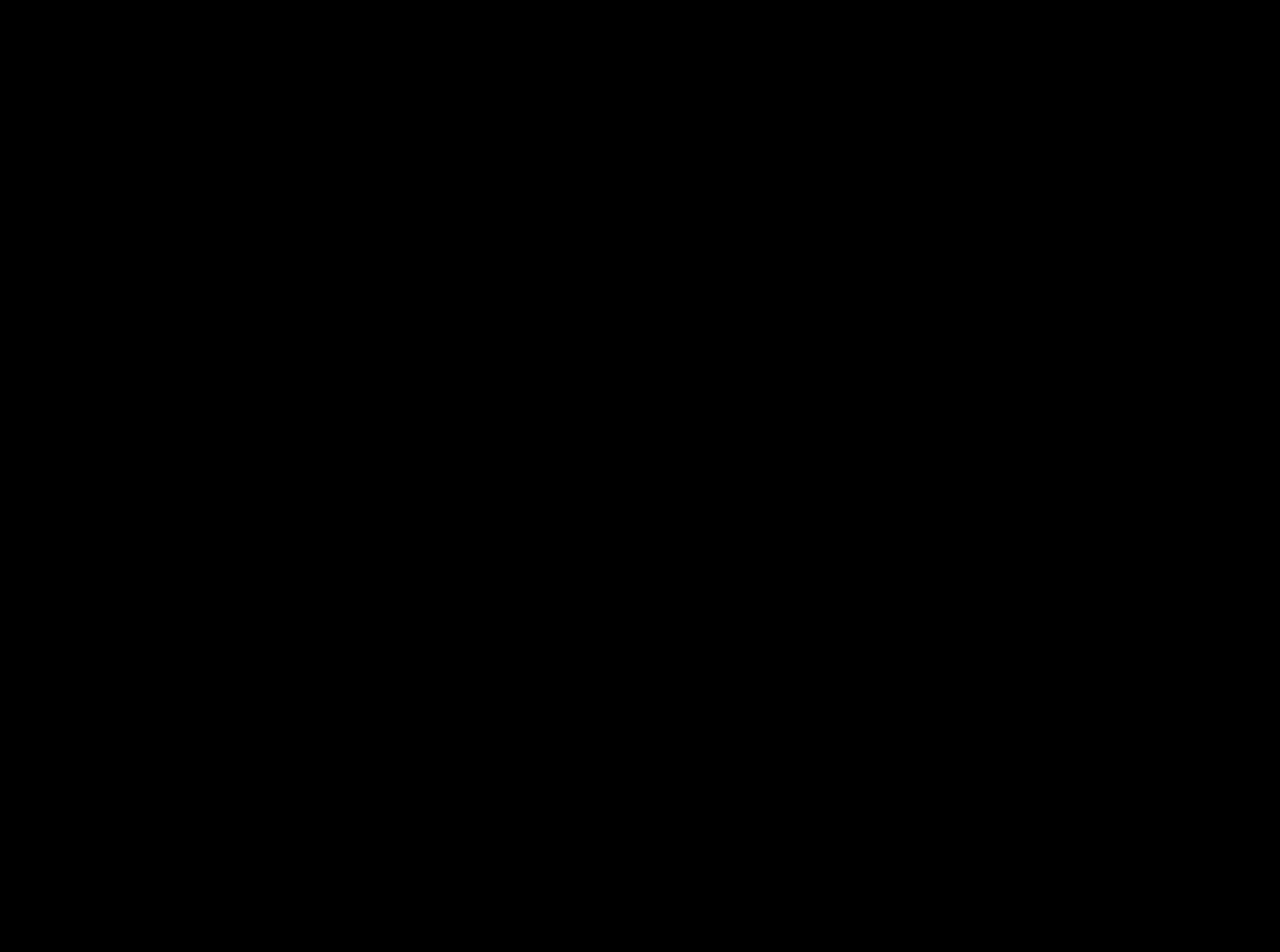
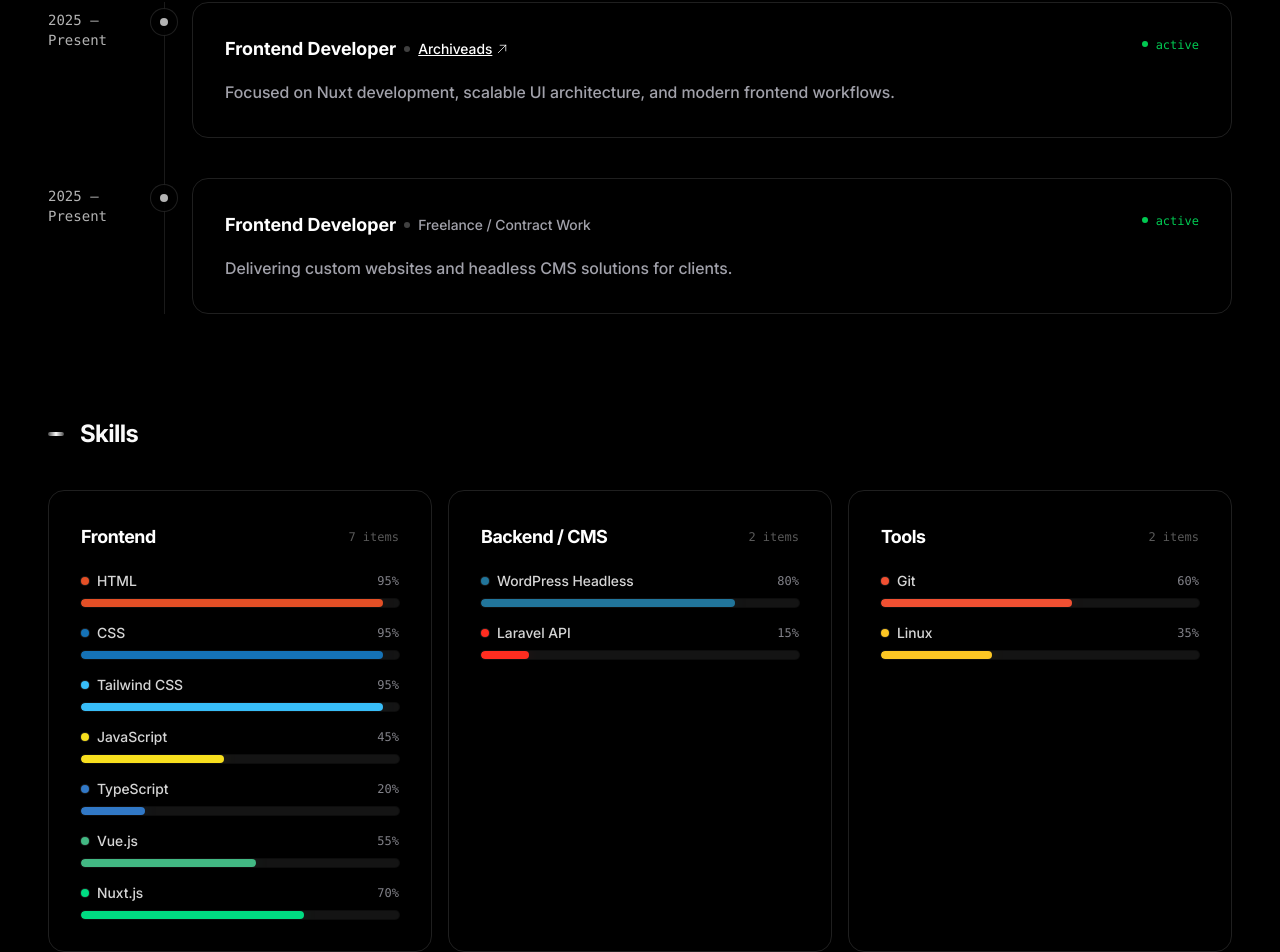
Before and after one commit to kiansolati56/my-website, a Nuxt app: page / in a window 1280 px wide. Shown: the part 1478-2430 px from the top of the page. Before the commit the page ends 1424 px from the top, so only its background shows below. Built offline with nearby package versions, Linux system fonts and the light colour scheme.

Commit message:
added experience, skills section

```diff
--- a/app/pages/index.vue
+++ b/app/pages/index.vue
@@ -48,33 +48,43 @@ const experience = [
         link: "https://archiveads.com",
         period: "2025 — Present",
         description:
-            "Worked on commercial web projects with a focus on Nuxt, responsive layouts, reusable components, and production-ready frontend delivery.",
+            "Focused on Nuxt development, scalable UI architecture, and modern frontend workflows.",
     },
     {
         role: "Frontend Developer",
         company: "Freelance / Contract Work",
         period: "2025 — Present",
         description:
-            "Built and maintained multiple real-world websites and interfaces for business use, including WordPress headless implementations.",
+            "Delivering custom websites and headless CMS solutions for clients.",
     },
 ];
 
 const skillGroups = [
     {
         title: "Frontend",
-        items: ["HTML", "CSS", "Tailwind CSS", "JavaScript", "Vue.js", "Nuxt.js"],
+        items: [
+            { name: "HTML", level: 95, href: "https://developer.mozilla.org/en-US/docs/Web/HTML", color: "#E34F26" },
+            { name: "CSS", level: 95, href: "https://developer.mozilla.org/en-US/docs/Web/CSS", color: "#1572B6" },
+            { name: "Tailwind CSS", level: 95, href: "https://tailwindcss.com", color: "#38BDF8" },
+            { name: "JavaScript", level: 45, href: "https://developer.mozilla.org/en-US/docs/Web/JavaScript", color: "#F7DF1E" },
+            { name: "TypeScript", level: 20, href: "https://www.typescriptlang.org", color: "#3178C6" },
+            { name: "Vue.js", level: 55, href: "https://vuejs.org", color: "#42B883" },
+            { name: "Nuxt.js", level: 70, href: "https://nuxt.com", color: "#00DC82" },
+        ],
     },
     {
         title: "Backend / CMS",
-        items: ["WordPress Headless", "Laravel (Learning)"],
+        items: [
+            { name: "WordPress Headless", level: 80, href: "https://wordpress.org", color: "#21759B" },
+            { name: "Laravel API", level: 15, href: "https://laravel.com", color: "#FF2D20" },
+        ],
     },
     {
         title: "Tools",
-        items: ["Git", "Linux", "Figma"],
-    },
-    {
-        title: "Soft Skills",
-        items: ["Teamwork", "Communication", "Adaptability", "Time Management", "Problem Solving"],
+        items: [
+            { name: "Git", level: 60, href: "https://git-scm.com", color: "#F05032" },
+            { name: "Linux", level: 35, href: "https://kernel.org", color: "#FCC624" },
+        ],
     },
 ];
 
@@ -100,81 +110,6 @@ const projects = [
 ];
 
 const isAvailable = ref(false);
-
-const topFadeWrap = ref<HTMLElement | null>(null);
-const heroLeft = ref<HTMLElement | null>(null);
-const heroVisual = ref<HTMLElement | null>(null);
-const aboutSection = ref<HTMLElement | null>(null);
-
-onMounted(async () => {
-    await nextTick();
-
-    const tl = gsap.timeline({
-        defaults: {
-            ease: "power3.out",
-        },
-    });
-
-    const heroItems = heroLeft.value?.querySelectorAll<HTMLElement>("[data-hero-item]") ?? [];
-
-    tl.fromTo(
-        heroVisual.value,
-        {
-            opacity: 0,
-            y: 14,
-        },
-        {
-            opacity: 1,
-            y: 0,
-            duration: 0.52,
-        }
-    );
-
-    tl.fromTo(
-        heroItems,
-        {
-            opacity: 0,
-            y: 14,
-        },
-        {
-            opacity: 1,
-            y: 0,
-            duration: 0.48,
-            stagger: 0.075,
-        },
-        0.06
-    );
-
-    tl.fromTo(
-        aboutSection.value,
-        {
-            opacity: 0,
-            y: 22,
-        },
-        {
-            opacity: 1,
-            y: 0,
-            duration: 0.62,
-        },
-        1.18
-    );
-
-    tl.fromTo(
-        topFadeWrap.value,
-        {
-            opacity: 0,
-            y: -22,
-            scaleY: 0.94,
-        },
-        {
-            opacity: 1,
-            y: 0,
-            scaleY: 1,
-            duration: 0.72,
-        },
-        1.68
-    );
-});
 </script>
 
 <template>
@@ -238,28 +173,25 @@ onMounted(async () => {
 
     <main class="pt-14 pb-30">
         <section class="relative border-b border-white/12 pb-14 overflow-hidden">
-            <div ref="topFadeWrap"
-                class="pointer-events-none absolute w-full -top-px -z-10 opacity-0 -translate-y-6">
+            <div class="pointer-events-none absolute w-full -top-px -z-10">
                 <AppTopFade />
             </div>
 
             <div
                 class="pt-12 sm:pt-20 container flex flex-col lg:flex-row items-center lg:justify-between gap-6 sm:gap-12">
                 <div ref="heroLeft" class="space-y-3 sm:space-y-6 flex flex-col items-center lg:items-start">
-                    <h1 data-hero-item
-                        class="opacity-0 translate-y-4 text-3xl font-bold tracking-tight sm:text-5xl md:text-6xl">
+                    <h1 class=" text-3xl font-bold tracking-tight sm:text-5xl md:text-6xl">
                         <span class="bg-linear-to-r from-foreground to-foreground/60 bg-clip-text text-transparent">
                             Kian Farrokhzad
                         </span>
                     </h1>
 
-                    <p data-hero-item
-                        class="opacity-0 translate-y-4 text-lg font-medium text-muted-foreground md:text-2xl">
+                    <p class=" text-lg font-medium text-muted-foreground md:text-2xl">
                         Mid-level Frontend Developer
                     </p>
 
-                    <div data-hero-item
-                        class="opacity-0 translate-y-4 flex flex-wrap items-center gap-2 sm:gap-4 font-light font-mono text-sm text-muted-foreground">
+                    <div
+                        class=" flex flex-wrap items-center gap-2 sm:gap-4 font-light font-mono text-sm text-muted-foreground">
                         <a href="https://nuxt.com" target="_blank" rel="noreferrer"
                             class="text-[#00dc82] hover:text-foreground">
                             Nuxt
@@ -283,8 +215,8 @@ onMounted(async () => {
                         <p>Open Source</p>
                     </div>
 
-                    <div data-hero-item
-                        class="opacity-0 translate-y-4 flex flex-col sm:flex-row items-center gap-2 sm:gap-4 font-light font-mono text-xs sm:text-sm text-muted-foreground -ml-0.75">
+                    <div
+                        class=" flex flex-col sm:flex-row items-center gap-2 sm:gap-4 font-light font-mono text-xs sm:text-sm text-muted-foreground -ml-0.75">
                         <div class="flex items-center gap-1.5">
                             <svg xmlns="http://www.w3.org/2000/svg" fill="none" viewBox="0 0 24 24" stroke-width="1.5"
                                 stroke="currentColor" class="size-4 mb-0.75">
@@ -309,8 +241,8 @@ onMounted(async () => {
                         </a>
                     </div>
 
-                    <div data-hero-item
-                        class="opacity-0 translate-y-4 flex items-center gap-1.5 sm:gap-4 font-light font-mono text-[10px] sm:text-sm text-muted-foreground mt-4 sm:mt-0">
+                    <div
+                        class=" flex items-center gap-1.5 sm:gap-4 font-light font-mono text-[10px] sm:text-sm text-muted-foreground mt-4 sm:mt-0">
                         <p>
                             <span class="text-white">1+</span> Years Experience
                         </p>
@@ -326,7 +258,7 @@ onMounted(async () => {
                         <p>Open Source Lover</p>
                     </div>
 
-                    <div data-hero-item class="opacity-0 translate-y-4 flex items-center gap-2 sm:gap-4">
+                    <div class=" flex items-center gap-2 sm:gap-4">
                         <button
                             class="h-10 px-4 rounded-lg bg-white/90 hover:bg-white text-black center gap-2 text-sm font-light">
                             <svg xmlns="http://www.w3.org/2000/svg" fill="none" viewBox="0 0 24 24" stroke-width="1.5"
@@ -348,8 +280,7 @@ onMounted(async () => {
                         </a>
                     </div>
 
-                    <div data-hero-item
-                        class="opacity-0 translate-y-4 flex items-center gap-2 sm:gap-4 text-muted-foreground">
+                    <div class=" flex items-center gap-2 sm:gap-4 text-muted-foreground">
                         <a href="https://github.com/kiansolati56" target="_blank" rel="noreferrer"
                             class="size-8 sm:size-auto rounded-lg hover:bg-white/10 sm:hover:bg-transparent center hover:text-foreground text-sm flex items-center gap-0 sm:gap-2 group">
                             <svg xmlns="http://www.w3.org/2000/svg" width="24" height="24" viewBox="0 0 24 24"
@@ -402,8 +333,7 @@ onMounted(async () => {
                     </div>
                 </div>
 
-                <div ref="heroVisual"
-                    class="order-first lg:order-last flex flex-col items-center gap-y-4 opacity-0 translate-y-4">
+                <div class="order-first lg:order-last flex flex-col items-center gap-y-4 ">
                     <div
                         class="size-40 sm:size-60 md:size-80 relative p-1 sm:p-1.5 border-2 border-white/20 overflow-hidden rounded-full">
                         <nuxt-img class="size-full object-cover rounded-full" src="/images/profile.jpg"
@@ -426,8 +356,7 @@ onMounted(async () => {
             </div>
         </section>
 
-        <section ref="aboutSection" id="about"
-            class="mt-13 md:mt-26 container scroll-mt-24 opacity-0 translate-y-6">
+        <section id="about" class="mt-13 md:mt-26 container scroll-mt-24">
             <div class="flex items-center gap-4">
                 <div class="h-1 w-4 rounded-full bg-linear-to-r from-foreground/30 via-foreground to-foreground/30">
                 </div>
@@ -464,7 +393,7 @@ onMounted(async () => {
             <div class="mt-4 md:mt-8 grid gap-4 sm:grid-cols-2 xl:grid-cols-3">
                 <div v-for="item in services" :key="item.title"
                     class="rounded-lg border border-white/12 p-6 md:p-8 hover:border-white/30 hover:bg-white/8">
-                    <h3 class="sm:text-lg md:text-xl text-foreground flex items-center gap-2">
+                    <h3 class="xl:text-xl text-foreground flex items-center gap-2">
                         <div>
                             $<span class="text-green-500">_</span>
                         </div>
@@ -476,7 +405,7 @@ onMounted(async () => {
             </div>
         </section>
 
-        <section id="experience" class="mt-13 md:mt-26 container scroll-mt-24 hidden">
+        <section id="experience" class="mt-13 md:mt-26 container scroll-mt-24">
             <div class="flex items-center gap-4">
                 <div class="h-1 w-4 rounded-full bg-linear-to-r from-foreground/30 via-foreground to-foreground/30">
                 </div>
@@ -491,11 +420,11 @@ onMounted(async () => {
                         class="relative grid gap-4 pb-10 last:pb-0 md:grid-cols-[96px_1fr] md:gap-12">
                         <div class="relative pl-10 md:pl-0">
                             <div
-                                class="absolute left-0 top-1.5 size-7 rounded-full border border-white/12 bg-background/90 backdrop flex items-center justify-center md:left-25.5">
+                                class="absolute left-0.5 sm:left-0 lg:top-1.5 size-7 rounded-full border border-white/12 bg-background/90 backdrop flex items-center justify-center md:left-25.5">
                                 <div class="size-2 rounded-full bg-white/70"></div>
                             </div>
 
-                            <div class="md:pt-2">
+                            <div class="pt-1.5 lg:pt-2">
                                 <p class="text-sm font-mono text-white/70">
                                     {{ item.period }}
                                 </p>
@@ -503,7 +432,7 @@ onMounted(async () => {
                         </div>
 
                         <article
-                            class="group rounded-2xl border border-white/8 bg-white/4 p-5 md:p-6 backdrop transition-all duration-300 hover:border-white/12 hover:bg-white/6">
+                            class="rounded-2xl border border-white/12 p-6 md:p-8 backdrop transition-all duration-300 hover:border-white/30 hover:bg-white/8 bg-background md:bg-transparent">
                             <div class="flex flex-col gap-3 sm:flex-row sm:items-start sm:justify-between">
                                 <div class="space-y-1">
                                     <div class="flex flex-wrap items-center gap-2">
@@ -515,13 +444,12 @@ onMounted(async () => {
 
                                         <template v-if="item.link">
                                             <a :href="item.link" target="_blank" rel="noreferrer"
-                                                class="inline-flex items-center gap-1 text-sm text-muted-foreground hover:text-white transition-colors">
+                                                class="inline-flex items-center gap-1 text-sm text-white font-medium transition-colors group underline">
                                                 <span>{{ item.company }}</span>
                                                 <svg xmlns="http://www.w3.org/2000/svg" fill="none" viewBox="0 0 24 24"
-                                                    stroke-width="1.5" stroke="currentColor"
-                                                    class="size-3.5 opacity-70">
+                                                    stroke-width="1.5" stroke="currentColor" class="size-3 mt-px">
                                                     <path stroke-linecap="round" stroke-linejoin="round"
-                                                        d="M13.5 6H5.25A2.25 2.25 0 0 0 3 8.25v10.5A2.25 2.25 0 0 0 5.25 21h10.5A2.25 2.25 0 0 0 18 18.75V10.5m-4.5-4.5H21m0 0v7.5m0-7.5-10.5 10.5" />
+                                                        d="m4.5 19.5 15-15m0 0H8.25m11.25 0v11.25" />
                                                 </svg>
                                             </a>
                                         </template>
@@ -532,40 +460,81 @@ onMounted(async () => {
                                             </span>
                                         </template>
                                     </div>
-
-                                    <p class="text-xs sm:text-sm text-white/45">
-                                        {{ index + 1 }}<span class="mx-1">·</span>Frontend work
-                                    </p>
                                 </div>
 
-                                <div class="hidden sm:flex items-center gap-2 text-xs font-mono text-white/30">
-                                    <span class="size-1.5 rounded-full bg-white/30"></span>
-                                    <span>active</span>
+                                <div class="hidden sm:flex items-center gap-2 text-xs font-mono text-green-500">
+                                    <span class="size-1.5 rounded-full bg-green-500"></span>
+                                    <span class="mt-0.5">active</span>
                                 </div>
                             </div>
 
                             <p class="mt-4 text-sm md:text-base leading-relaxed text-muted-foreground">
                                 {{ item.description }}
                             </p>
-
-                            <div class="mt-5 flex flex-wrap gap-2">
-                                <span
-                                    class="rounded-lg border border-white/10 bg-white/5 px-2.5 py-1 text-xs text-white/75">Nuxt</span>
-                                <span
-                                    class="rounded-lg border border-white/10 bg-white/5 px-2.5 py-1 text-xs text-white/75">Vue</span>
-                                <span
-                                    class="rounded-lg border border-white/10 bg-white/5 px-2.5 py-1 text-xs text-white/75">
-                                    Responsive UI
-                                </span>
-                                <span
-                                    class="rounded-lg border border-white/10 bg-white/5 px-2.5 py-1 text-xs text-white/75">
-                                    Production-ready
-                                </span>
-                            </div>
                         </article>
                     </div>
                 </div>
             </div>
         </section>
+
+        <section id="skills" class="mt-13 md:mt-26 container scroll-mt-24">
+            <div class="flex items-center gap-4">
+                <div class="h-1 w-4 rounded-full bg-linear-to-r from-foreground/30 via-foreground to-foreground/30">
+                </div>
+                <h2 class="text-xl font-bold tracking-tight md:text-2xl">Skills</h2>
+            </div>
+
+            <div class="mt-6 md:mt-10 grid gap-4 lg:grid-cols-3">
+                <article v-for="group in skillGroups" :key="group.title"
+                    class="group rounded-2xl border border-white/12 p-6 md:p-8 hover:border-white/30 hover:bg-white/8">
+                    <div class="mb-5 flex items-center justify-between gap-4">
+                        <h3 class="text-base font-semibold tracking-tight text-white md:text-lg">
+                            {{ group.title }}
+                        </h3>
+                        <span class="text-xs font-mono text-white/35">{{ group.items.length }} items</span>
+                    </div>
+
+                    <div class="space-y-4">
+                        <div v-for="skill in group.items" :key="skill.name" class="space-y-2">
+                            <div class="flex items-center justify-between gap-3">
+                                <a :href="skill.href" target="_blank" rel="noreferrer"
+                                    class="group/link inline-flex items-center gap-2 text-sm font-medium text-foreground/85 transition-all duration-200 hover:text-white">
+                                    <span
+                                        class="size-2 rounded-full ring-1 ring-white/10 transition-transform duration-200 group-hover/link:scale-110"
+                                        :style="{ backgroundColor: skill.color }"></span>
+
+                                    <span class="transition-transform duration-200 group-hover/link:translate-x-0.5">
+                                        {{ skill.name }}
+                                    </span>
+
+                                    <svg xmlns="http://www.w3.org/2000/svg" fill="none" viewBox="0 0 24 24"
+                                        stroke-width="1.6" stroke="currentColor"
+                                        class="size-3 opacity-0 -translate-x-1 transition-all duration-200 group-hover/link:opacity-100 group-hover/link:translate-x-0">
+                                        <path stroke-linecap="round" stroke-linejoin="round"
+                                            d="M8.25 4.5 15.75 12 8.25 19.5" />
+                                    </svg>
+                                </a>
+
+                                <span class="text-xs font-mono text-muted-foreground/80">
+                                    {{ skill.level }}%
+                                </span>
+                            </div>
+
+                            <div class="relative h-2 overflow-hidden rounded-full bg-white/8 ring-1 ring-white/5">
+                                <div class="skill-fill absolute inset-y-0 left-0 overflow-hidden rounded-full" :style="{
+                                    width: `${skill.level}%`,
+                                    backgroundColor: skill.color,
+                                    boxShadow: `0 0 16px ${skill.color}22`,
+                                }">
+                                    <div class="skill-shimmer absolute inset-y-0 left-0 w-1/2" :style="{
+                                        backgroundImage: `linear-gradient(90deg, transparent 0%, ${skill.color}22 35%, ${skill.color}55 50%, ${skill.color}22 65%, transparent 100%)`,
+                                    }"></div>
+                                </div>
+                            </div>
+                        </div>
+                    </div>
+                </article>
+            </div>
+        </section>
     </main>
 </template>
```
